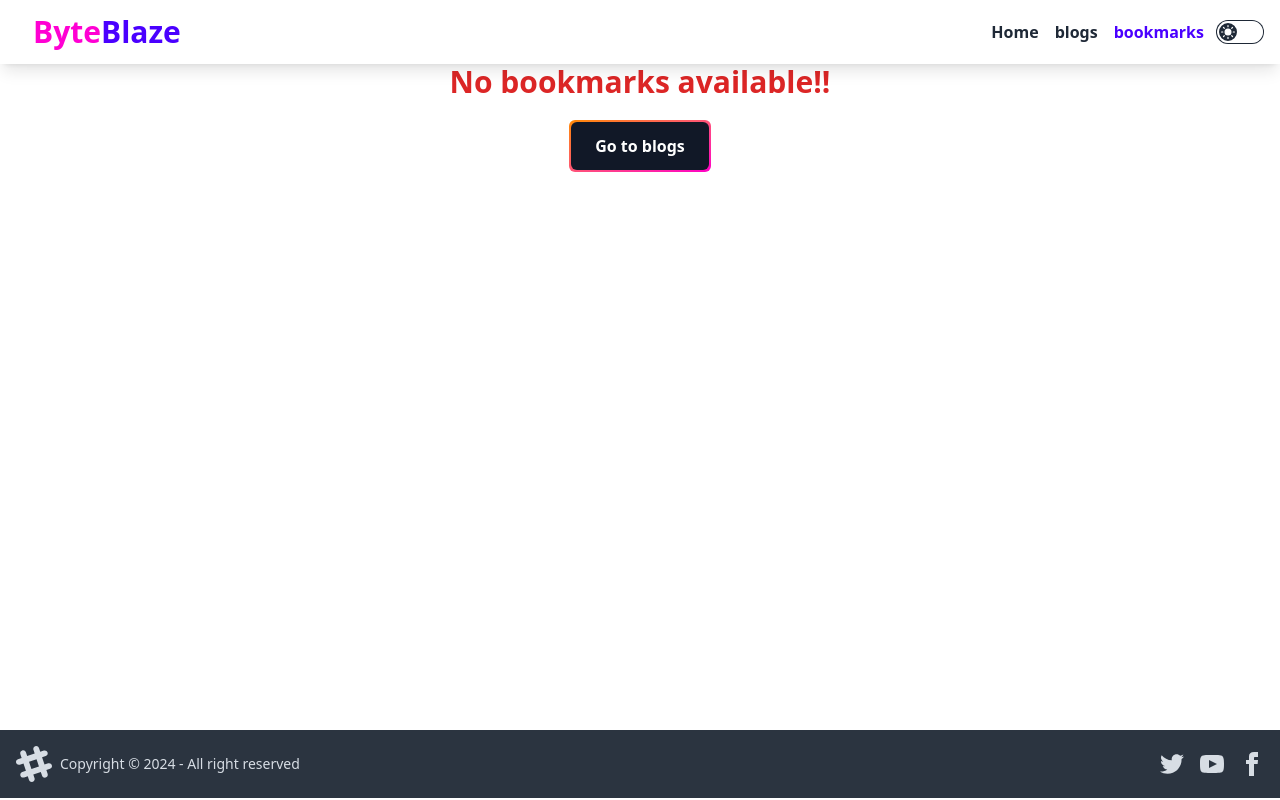
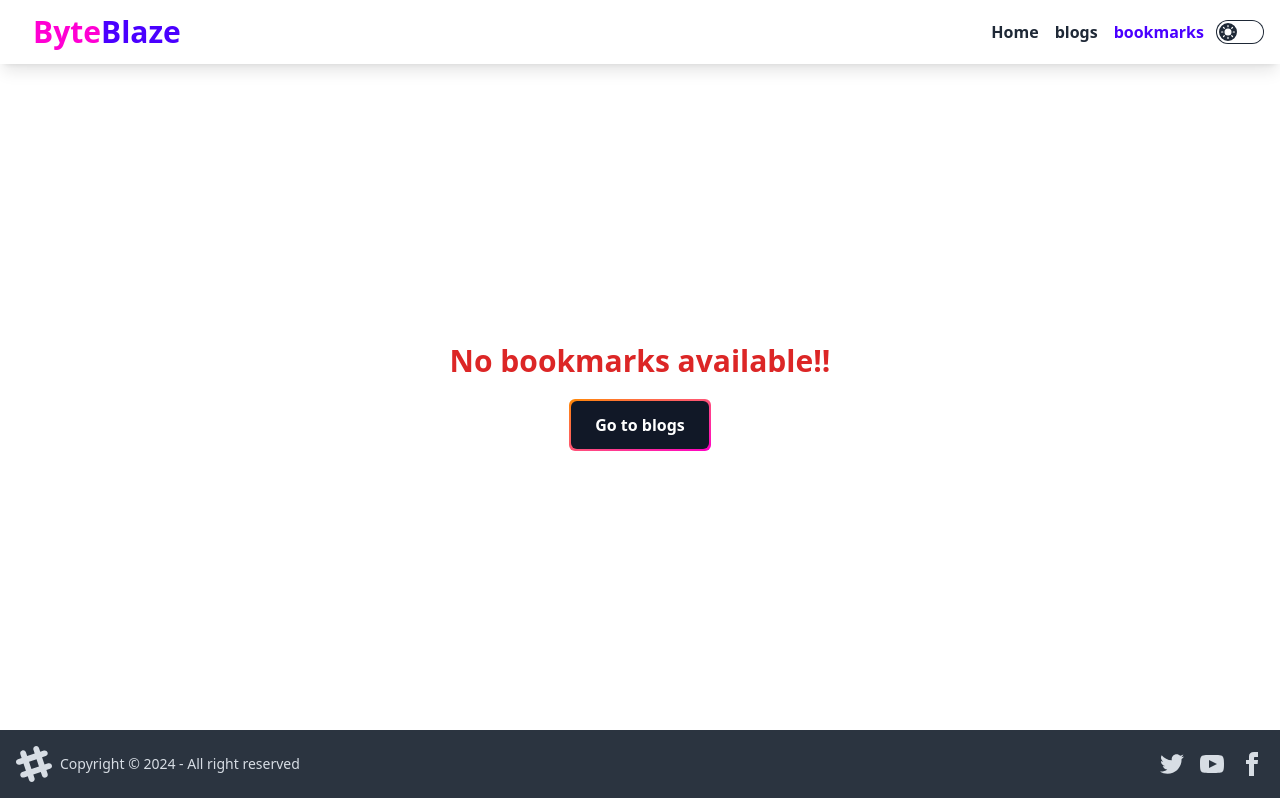
Before and after one commit to Rayhan426/react-router, a React (Vite) app: page /bookmarks in a window 1280 px wide. Built offline with nearby package versions, Linux system fonts and the light colour scheme.

Commit message:
finished

```diff
--- a/src/components/EmptyState.jsx
+++ b/src/components/EmptyState.jsx
@@ -4,7 +4,7 @@ import PropTypes from 'prop-types';
 
 const EmptyState = ({message, address, label}) => {
     return (
-        <div className="min-h-[calc(100vh-134px) flex gap-5 flex-col items-center justify-center pb-16">
+        <div className="min-h-[calc(100vh-134px)] flex gap-5 flex-col items-center justify-center ">
            <p className="text-3xl text-red-600 font-bold">{message}</p>
            <Link to={address} className="relative p-0.5 inline-flex items-center justify-center font-bold overflow-hidden group rounded-md">
       <span className="w-full h-full bg-gradient-to-br from-[#ff8a05] via-[#ff5478] to-[#ff00c6] group-hover:from-[#ff00c6] group-hover:via-[#ff5478] group-hover:to-[#ff8a05] absolute"></span>
@@ -24,4 +24,5 @@ EmptyState.propTypes ={
     label:PropTypes.string.isRequired
 }
 
+console.log();
 export default EmptyState;
```
